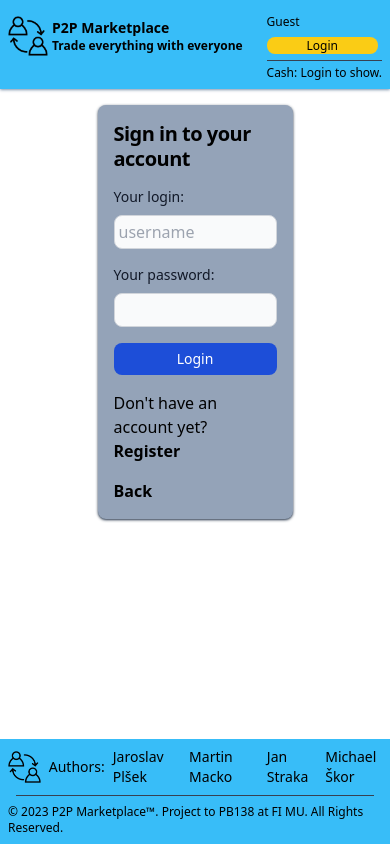
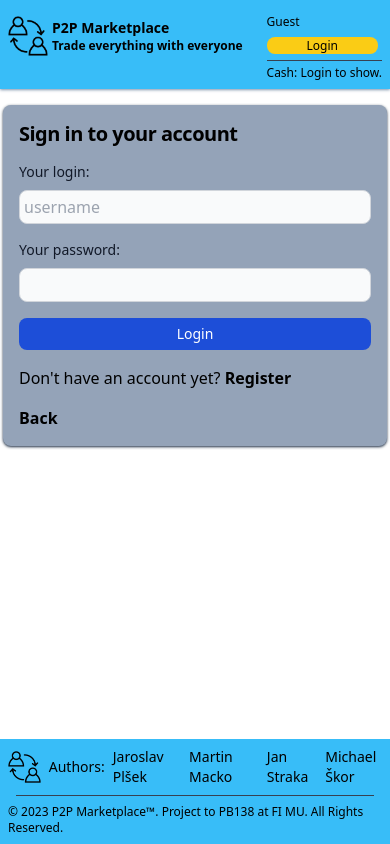
Before and after one commit to Jarda236/p2p-marketplace, a React (Vite) app in the folder frontend/: page /offers/create in a window 390 px wide. Built offline with nearby package versions, Linux system fonts and the light colour scheme; no server answers.

Commit message:
feat: resp user

```diff
--- a/frontend/src/components/Authentification/Login/Login.tsx
+++ b/frontend/src/components/Authentification/Login/Login.tsx
@@ -44,8 +44,8 @@ const Login: FC = () => {
     }
 
     return (
-    <div className="  w-2/4 bg-slate-400 rounded-lg shadow shadow-slate-700 mx-auto p-4 my-4
-                    flex flex-col space-y-4 max-w-sm">
+    <div className="sm:w-2/4 mx-auto bg-slate-400 rounded-lg shadow shadow-slate-700 p-4 my-4
+                    flex flex-col space-y-4 max-w-sm relative self-center">
         <h2 className=" text-xl font-bold leading-tight tracking-tight">
             Sign in to your account
         </h2>
--- a/frontend/src/components/Authentification/Register/Register.tsx
+++ b/frontend/src/components/Authentification/Register/Register.tsx
@@ -62,13 +62,15 @@ const Register: FC = () => {
     }
 
     return (
-        <div className="  w-2/4 bg-slate-400 rounded-lg shadow shadow-slate-700 mx-auto p-4 my-4
+        <div className="  sm:w-2/4 bg-slate-400 rounded-lg shadow shadow-slate-700 mx-auto p-4 my-4
         flex flex-col space-y-4 max-w-sm">
         <h2 className=" text-xl font-bold leading-tight tracking-tight" >
             Register account
         </h2>
         {success ?
-            <h3>Successfully registered!</h3> :
+            <div className="mt-4 mx-10 bg-green-400 rounded-lg px-2 py-2 shadow-lg shadow-gray-300">
+            <h3>Successfully registered!</h3>
+            </div> :
             <form action="#" onSubmit={handleSubmit(onSubmit)} className="space-y-4">
                 <div>
                     <label
```
